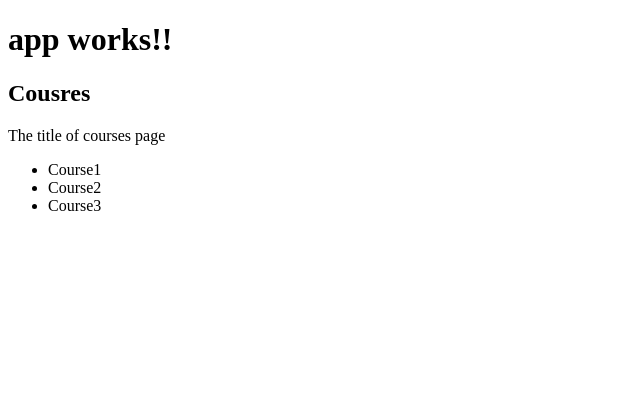
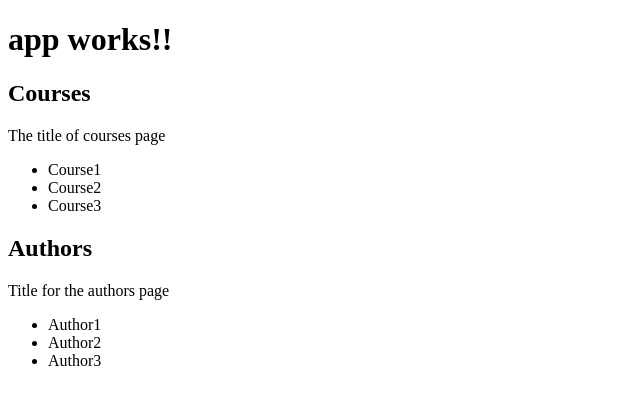
Before and after one commit to soliven25/prototype-angular2, an Angular app: page / in a window 1280 px wide. Shown: the top 404 px of the page, without its empty margins (0-640 px from the left). Built offline with nearby package versions, Linux system fonts and the light colour scheme.

Commit message:
add a compoent & service

```diff
--- a/src/app/app.component.html
+++ b/src/app/app.component.html
@@ -2,3 +2,4 @@
   {{title}}
 </h1>
 <courses></courses>
+<authors></authors>
--- a/src/app/app.module.ts
+++ b/src/app/app.module.ts
@@ -5,12 +5,15 @@
 
 import { AppComponent } from './app.component';
 import { CoursesComponent } from './courses.component';
+import { AuthorsComponent } from './authors.component';
 import { CourseService } from './course.service';
+import { AuthorsService } from './authors.service';
 
 @NgModule({
   declarations: [
     AppComponent,
-    CoursesComponent
+    CoursesComponent,
+    AuthorsComponent
   ],
   imports: [
     BrowserModule,
--- /dev/null
+++ b/src/app/authors.component.ts
@@ -0,0 +1,25 @@
+import {Component} from '@angular/core';
+import {AuthorsService} from './authors.service';
+
+@Component({
+    selector: 'authors',
+    template: `
+        <h2>Authors</h2>
+        {{title}}
+        <ul>
+            <li *ngFor="let author of authors">
+            {{author}}
+            </li>
+        </ul>
+        `,
+    providers: [AuthorsService]
+})
+
+export class AuthorsComponent {
+    title = "Title for the authors page";
+    authors;
+    constructor (private authorService : AuthorsService){
+        this.authors = authorService.getAuthors();
+    }
+
+}
--- /dev/null
+++ b/src/app/authors.service.ts
@@ -0,0 +1,8 @@
+import { Injectable } from '@angular/core';
+
+@Injectable()
+export class AuthorsService {
+    getAuthors () : string[] {
+        return ["Author1", "Author2", "Author3"];
+    }
+}
--- a/src/app/course.service.ts
+++ b/src/app/course.service.ts
@@ -1,5 +1,4 @@
 import { Injectable } from '@angular/core';
-
 
 @Injectable()
 export class CourseService {
--- a/src/app/courses.component.ts
+++ b/src/app/courses.component.ts
@@ -5,7 +5,7 @@
 @Component({
     selector: 'courses',
     template: `
-        <h2>Cousres</h2>
+        <h2>Courses</h2>
         {{title}}
         <ul>
             <li *ngFor="let course of courses">
```
